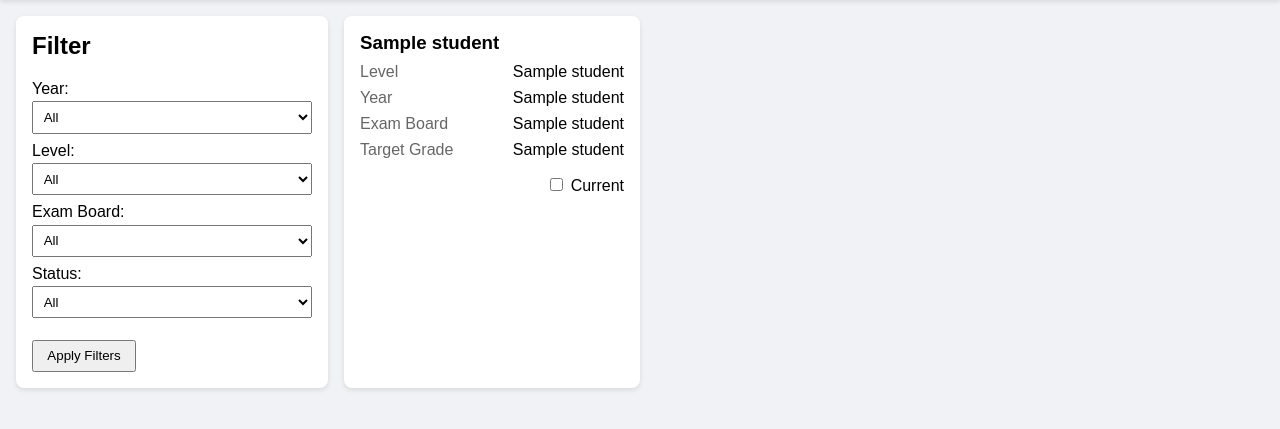
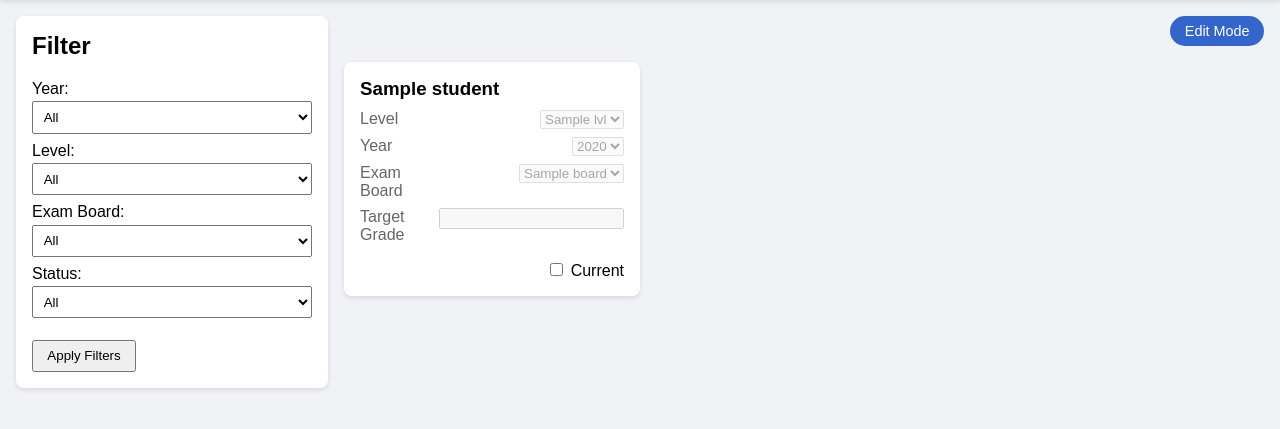
Before and after one commit to skg17/invoice-creator, a Flask app: template app/templates/students.html in a window 1280 px wide. Shown: the part 111-540 px from the top of the page. Run offline with Flask 3, Linux system fonts and the light colour scheme; the template is opened without the code that fills it: most values are stand-ins (such as "Sample title", 1, 10 or a date in 2020); parts of the project's set-up code (start-up, migrations or seed data) failed here and were passed over.

Commit message:
Fixed student edit after UI change

```diff
--- a/app/templates/students.html
+++ b/app/templates/students.html
@@ -24,14 +24,47 @@
     .sidebar h2 { margin-top: 0; }
     .sidebar label { display: block; margin: 0.5em 0; }
     .sidebar select { width: 100%; padding: 0.5em; margin-top: 0.25em; }
-    .main { flex: 1; margin-left: 1em; display: grid; grid-template-columns: repeat(auto-fill, minmax(240px, 1fr)); gap: 1em; }
-    .card.student-card { background: #fff; padding: 1em; border-radius: 8px; box-shadow: 0 2px 5px rgba(0,0,0,0.1); }
+    .main { flex: 1; margin-left: 1em; }
     .student-card h3 { margin: 0 0 0.5em 0; }
     .student-details { display: grid; grid-template-columns: auto auto; row-gap: 0.5em; }
     .student-details div { }
     .student-details .label { color: #666; }
     .student-details .value { text-align: right; }
     .student-card .active-checkbox { margin-top: 1em; text-align: right; }
+    #form-controls {
+      grid-column: 1 / -1;
+      display: flex;
+      gap: 1em;
+      justify-content: flex-end;
+    }
+  </style>
+  <style>
+    /* Grid layout for student cards */
+    #students-form {
+      display: grid;
+      grid-template-columns: repeat(auto-fit, minmax(240px, 1fr));
+      gap: 1em;
+      align-items: start;
+    }
+    .student-card {
+      background: #fff;
+      padding: 1em;
+      border-radius: 8px;
+      box-shadow: 0 2px 5px rgba(0,0,0,0.1);
+    }
+    .button-pill {
+      background: #3366cc;
+      color: #fff;
+      border: none;
+      border-radius: 20px;
+      padding: 0.5em 1em;
+      cursor: pointer;
+      font-size: 0.9em;
+    }
+    .button-pill.secondary {
+      background: #eee;
+      color: #333;
+    }
   </style>
 </head>
 <body>
@@ -92,21 +125,63 @@
       </div>
     </aside>
     <section class="main">
+      <form method="post" id="students-form">
+        <div id="form-controls">
+          <button type="button" id="toggle-edit" class="button-pill">Edit Mode</button>
+          <button type="submit" id="save-btn" class="button-pill secondary" style="display:none;">Save Changes</button>
+        </div>
       {% for student in students %}
         <div class="card student-card">
           <h3>{{ student[1] }}</h3>
           <div class="student-details">
-            <div class="label">Level</div><div class="value">{{ student[2] }}</div>
-            <div class="label">Year</div><div class="value">{{ student[3] }}</div>
-            <div class="label">Exam Board</div><div class="value">{{ student[4] }}</div>
-            <div class="label">Target Grade</div><div class="value">{{ student[5] }}</div>
+            <div class="label">Level</div>
+            <div class="value">
+              <select name="level-{{ student[0] }}" disabled>
+                {% for lvl in filter_levels %}
+                  <option value="{{ lvl }}" {% if lvl == student[2] %}selected{% endif %}>{{ lvl }}</option>
+                {% endfor %}
+              </select>
+            </div>
+            <div class="label">Year</div>
+            <div class="value">
+              <select name="year-{{ student[0] }}" disabled>
+                {% for yr in filter_years %}
+                  <option value="{{ yr }}" {% if yr == student[3] %}selected{% endif %}>{{ yr }}</option>
+                {% endfor %}
+              </select>
+            </div>
+            <div class="label">Exam Board</div>
+            <div class="value">
+              <select name="exam_board-{{ student[0] }}" disabled>
+                {% for board in filter_boards %}
+                  <option value="{{ board }}" {% if board == student[4] %}selected{% endif %}>{{ board }}</option>
+                {% endfor %}
+              </select>
+            </div>
+            <div class="label">Target Grade</div>
+            <div class="value">
+              <input type="text" name="target_grade-{{ student[0] }}" value="{{ student[5] or '' }}" disabled>
+            </div>
+            <input type="hidden" name="student_ids" value="{{ student[0] }}">
           </div>
           <div class="active-checkbox">
             <label><input type="checkbox" name="active-{{ student[0] }}" {% if student[7] %}checked{% endif %}> Current</label>
           </div>
         </div>
       {% endfor %}
+      </form>
     </section>
   </div>
+  <script>
+    document.getElementById('toggle-edit').addEventListener('click', function() {
+      const editing = this.dataset.editing !== 'true';
+      this.dataset.editing = editing;
+      this.textContent = editing ? 'Exit' : 'Edit Mode';
+      document.getElementById('save-btn').style.display = editing ? 'inline-block' : 'none';
+      document.querySelectorAll('#students-form select, #students-form input[type="text"]').forEach(el => {
+        el.disabled = !editing;
+      });
+    });
+  </script>
 </body>
 </html>
```
Also changed, not shown: app/main.py (deleted, +0 -16 lines).
